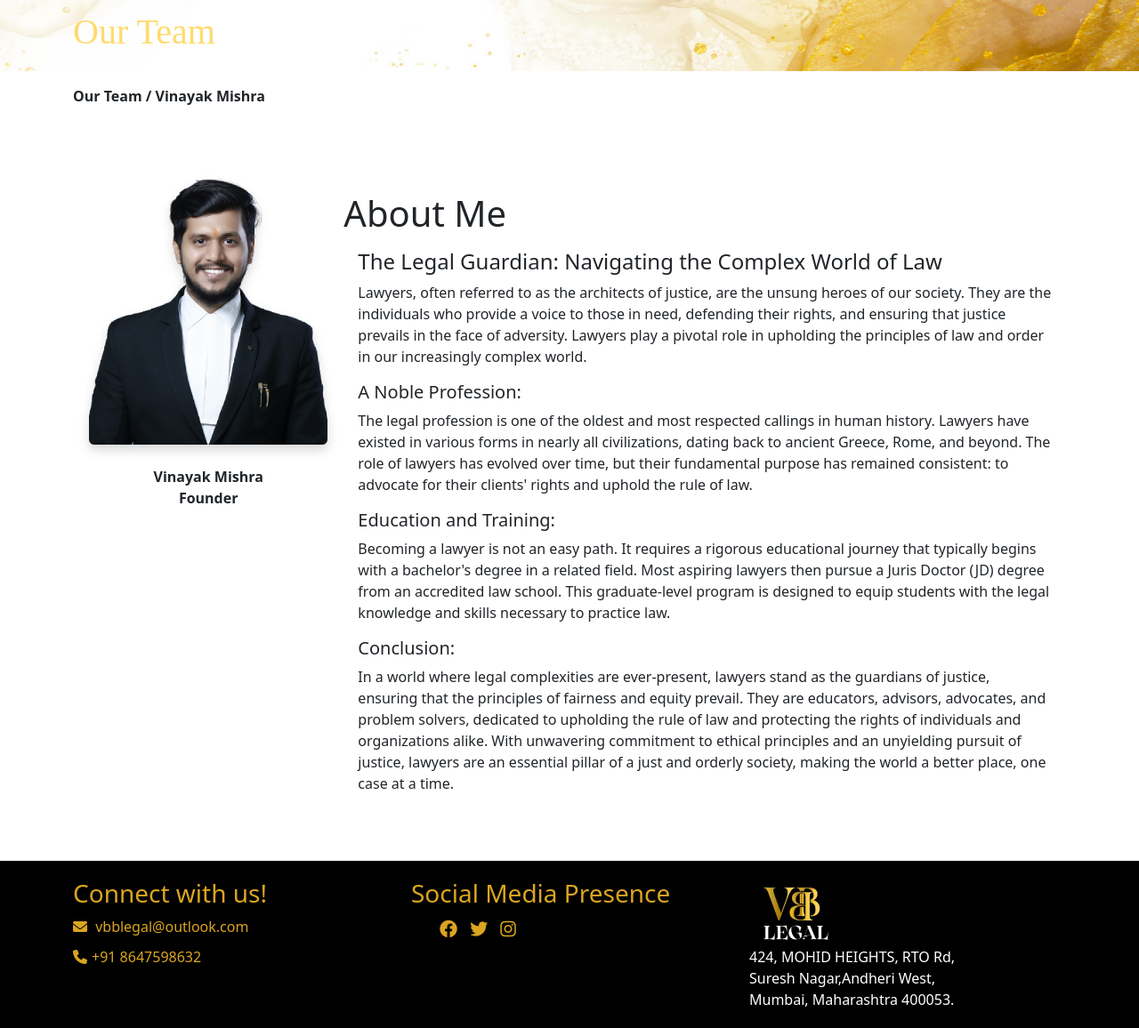
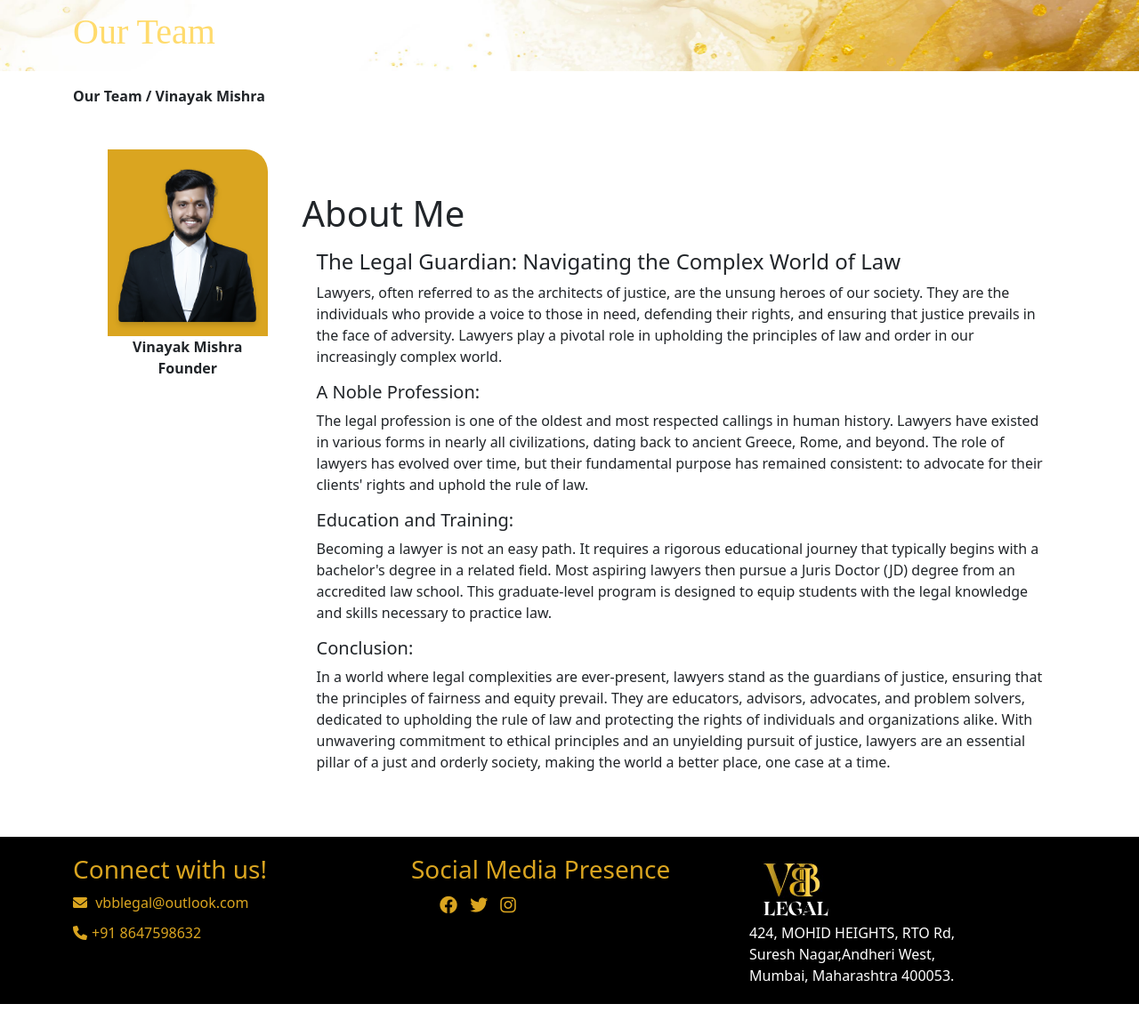
Before and after one commit to AtishKumar98/VBB_LAW_FIRM, a Django app: page /profile/profile1/ in a window 1280 px wide. Shown: the part 122-1278 px from the top of the page at 89% size. After the commit the page ends 1251 px from the top, so only its background shows below. Run offline with Django 4.2, Linux system fonts and the light colour scheme; parts of the project's set-up code (start-up, migrations or seed data) failed here and were passed over; some libraries are stand-ins or nearby versions.

Commit message:
commit_the_whole

```diff
--- a/templates/Profile.html
+++ b/templates/Profile.html
@@ -11,23 +11,28 @@
         font-weight: 900;
         height: 10vh; background-image: url("{% static 'images/about_us_bg.png' %}");
         background-size: 100% 100%;
+
     }
     .image_section{
         width: 30%;
         display: flex;
         flex-direction: column;
-        /* justify-content: center; */
+
         align-items: center;
     }
     .about_profile{
-        width: 80%;
+        width: 100%;
     }
     .image_section img {
-        width: 100%;
+        width: 70%;
+        padding: 1%;
+        border-top-right-radius: 25px;
+        background-color: goldenrod;
     }
     .section_left{
         display: flex;
-        height: 100vh;
+        height: 100%;
+        margin-bottom: 5%;
         flex-direction: row;
     }
 </style>
@@ -41,11 +46,11 @@
     </div>
 </div>
 
-<div class="container mt-3">
+<div class="container mt-3 mb-5">
 
     <h7><b>Our Team / {{profile.name}}</b></h7>
 
-<div class="section_left mt-5">
+<div class="section_left mt-5 mb-5">
 
 <div class="image_section">
     <img src="{{profile.image}}" alt="{{profile.name}}">
--- a/templates/our_team.html
+++ b/templates/our_team.html
@@ -121,7 +121,9 @@
 
 
   }
-
+.image_section{
+  background-color: goldenrod;
+}
 
   @media (max-width: 768px) {
 
```
Also changed, not shown: templates/ABOUT_US.html (+44 -11 lines), static/images/vbb-icons.png (added).
